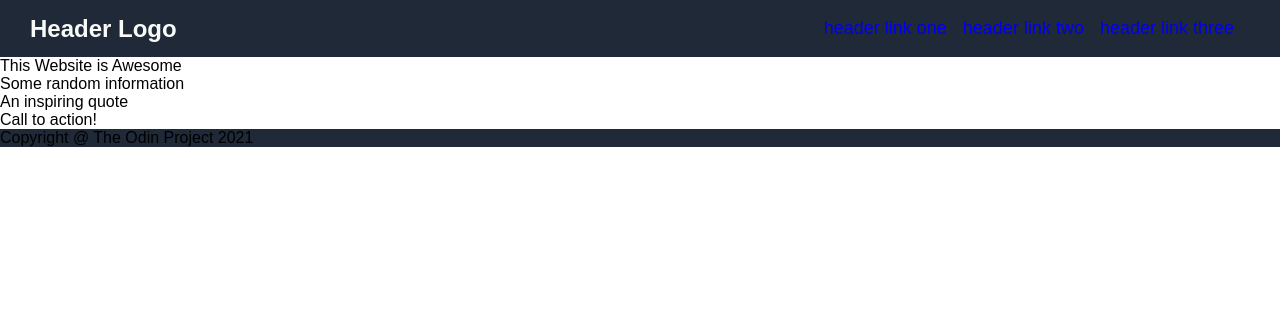
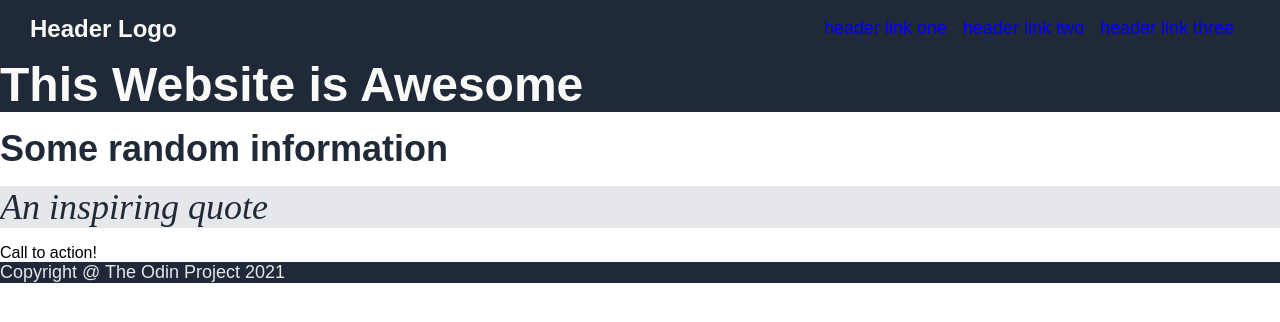
Before and after one commit to zjason25/landing-page, a plain HTML site: page index.html in a window 1280 px wide. Drawn offline with Linux system fonts and the light colour scheme.

Commit message:
Add colors and font style according to design

```diff
--- a/style.css
+++ b/style.css
@@ -5,8 +5,7 @@ body {
   flex-direction: column;
 }
 
-.header,
-.footer {
+.header, .footer, .intro {
   background-color: #1F2937;
   display: flex;
   justify-content: space-between;
@@ -24,9 +23,13 @@ body {
   font-weight: bold;
 }
 
+.footer,
 .header-links {
   color: #E5E7EB;
   font-size: 18px;
+}
+
+.header-links {
   display: flex;
 }
 
@@ -43,3 +46,30 @@ a {
 a:visited {
   color: #E5E7EB;
 }
+
+/* Body */
+.container {
+  display: flex;
+  flex-direction: column;
+  gap: 16px;
+}
+
+.intro {
+ color: #F9FAF8;
+ font-size: 48px;
+ font-weight: 800;
+}
+
+.info {
+  color: #1F2937;
+  font-size: 36px;
+  font-weight: 800;
+}
+
+.quote {
+  background-color: #E5E7EB;
+  color: #1F2937;
+  font-size: 36px;
+  font-family: light italic;
+  font-style: italic;
+}
```
